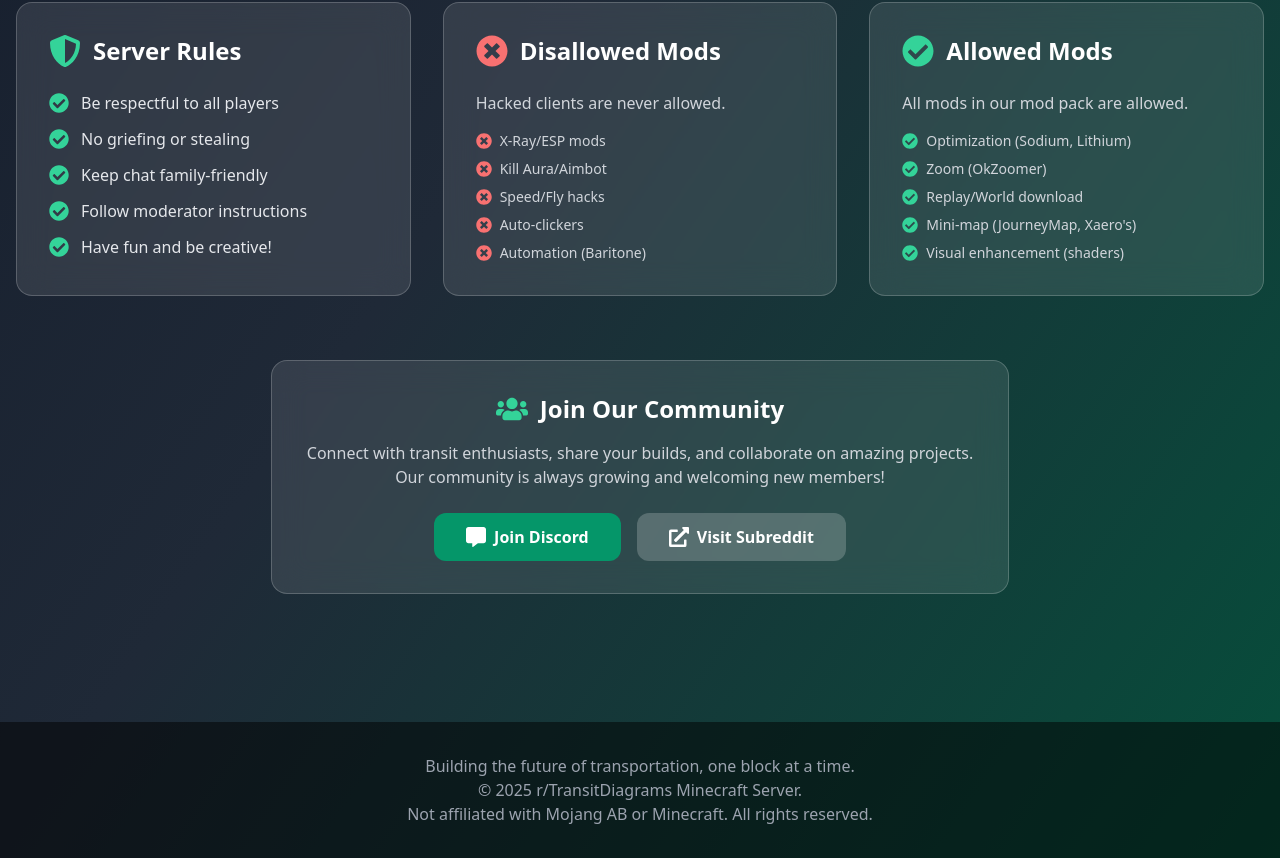
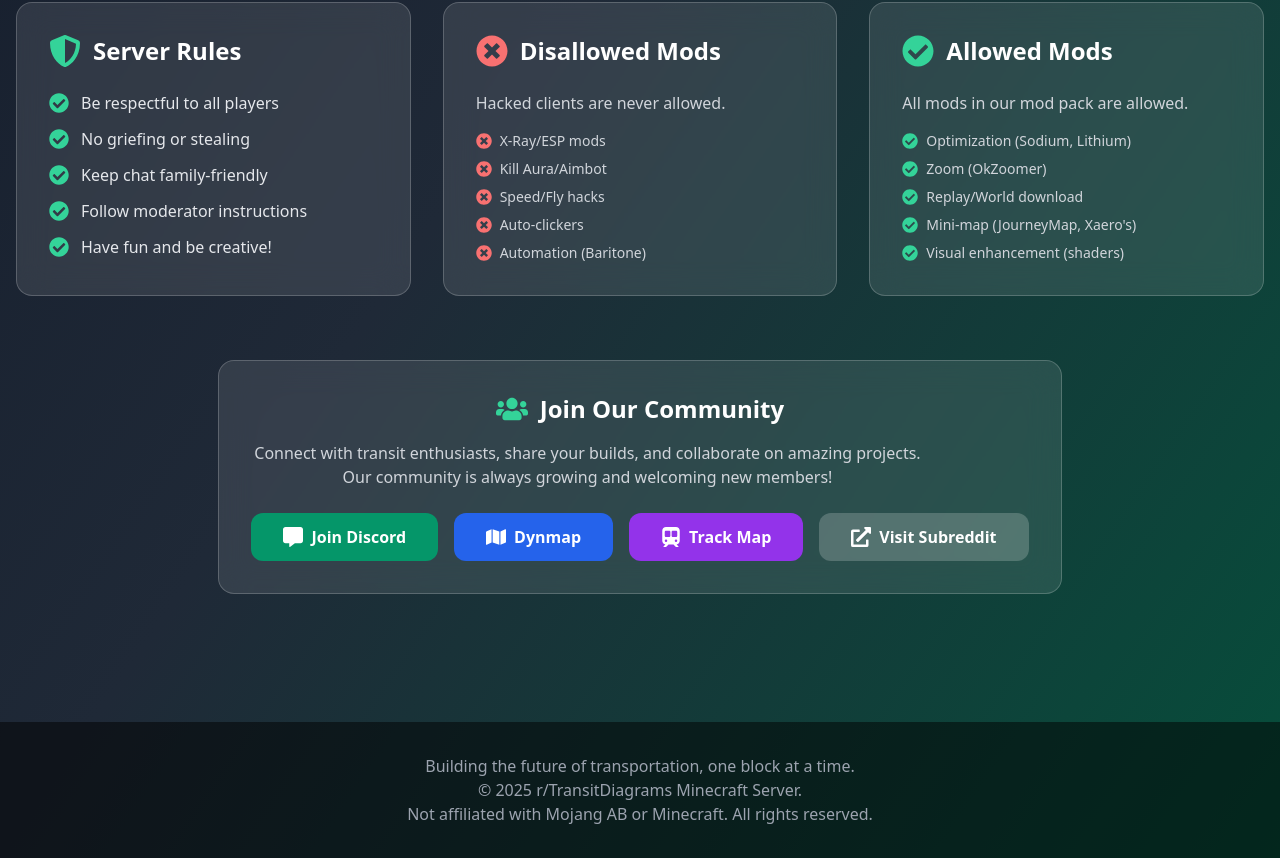
Before and after one commit to SelfMadeSystem/r-transit-diagrams-mc, a React (Vite) app: page / in a window 1280 px wide. Shown: the part 1012-1870 px from the top of the page. Built offline with nearby package versions, Linux system fonts and the light colour scheme.

Commit message:
Add links to Dynmap and Track Map for enhanced server navigation

```diff
--- a/src/App.tsx
+++ b/src/App.tsx
@@ -304,6 +304,24 @@ function App() {
                 Join Discord
               </a>
               <a
+                href="https://mapmc.shoghisimon.ca/"
+                className="bg-blue-600 hover:bg-blue-500 text-white px-8 py-3 rounded-xl font-semibold transition-colors inline-flex items-center"
+                target="_blank"
+                rel="noopener noreferrer"
+              >
+                <FaMap className="w-5 h-5 mr-2" />
+                Dynmap
+              </a>
+              <a
+                href="https://railmc.shoghisimon.ca/"
+                className="bg-purple-600 hover:bg-purple-500 text-white px-8 py-3 rounded-xl font-semibold transition-colors inline-flex items-center"
+                target="_blank"
+                rel="noopener noreferrer"
+              >
+                <FaTrainSubway className="w-5 h-5 mr-2" />
+                Track Map
+              </a>
+              <a
                 href="https://reddit.com/r/transitdiagrams"
                 className="bg-white/20 hover:bg-white/30 text-white px-8 py-3 rounded-xl font-semibold transition-colors inline-flex items-center"
                 target="_blank"
```
